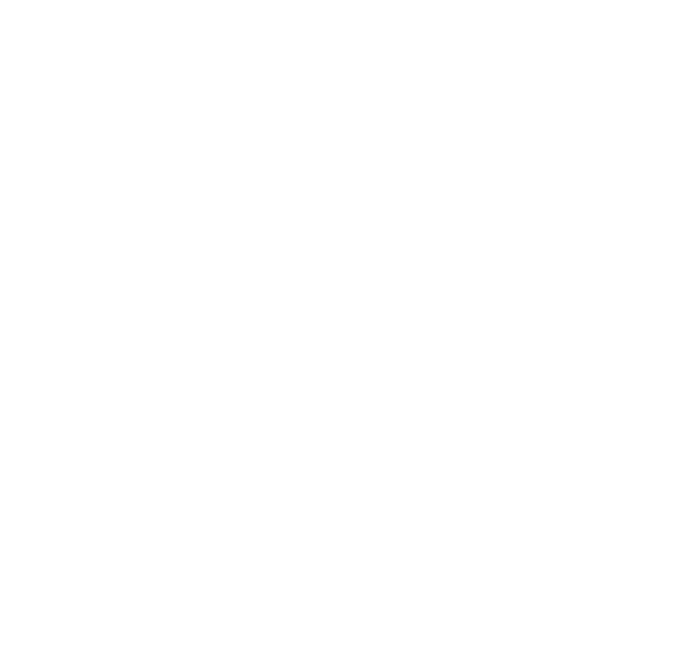
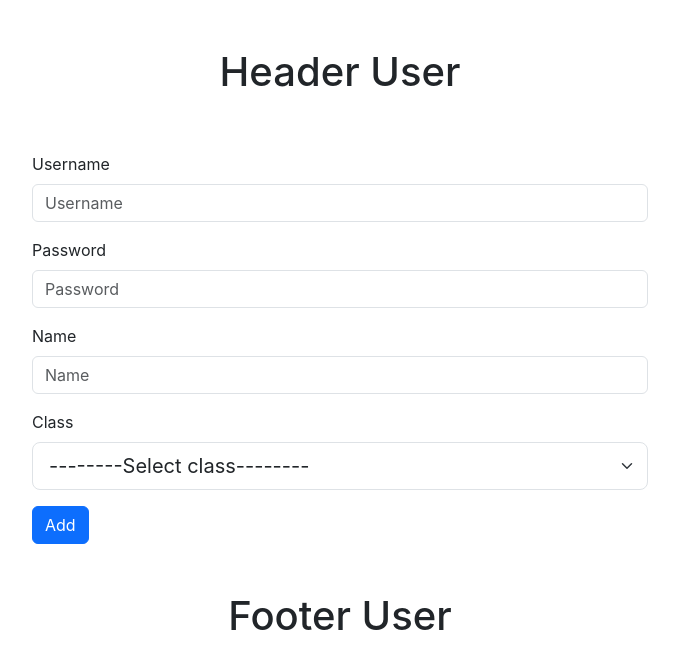
Before and after one commit to ntnghia-it01/example-fe-sd19303, a React (Create React App) app: page /register in a window 1280 px wide. Before the commit this address had no page. Shown: the top 668 px of the page, without its empty margins (300-979 px from the left). Built offline with nearby package versions, Linux system fonts and the light colour scheme.

Commit message:
commit 2025.03.29

```diff
--- a/package.json
+++ b/package.json
@@ -11,6 +11,7 @@
     "react": "^19.0.0",
     "react-bootstrap": "^2.10.9",
     "react-dom": "^19.0.0",
+    "react-hook-form": "^7.55.0",
     "react-router": "^7.4.0",
     "react-scripts": "5.0.1",
     "web-vitals": "^2.1.4"
--- a/src/App.js
+++ b/src/App.js
@@ -10,6 +10,8 @@
 import Products from './pages/Products';
 import MainUser from "./pages/MainUser";
 import MainAdmin from "./pages/MainAdmin";
+import Register from "./pages/Register";
+import RegisterUseHookForm from "./pages/RegisterUseHookForm";
 
 function App() {
 
@@ -29,6 +31,8 @@
         <Route index element={<Home/>}/>
         {/* path của route con không có dấu / phía trước */}
         <Route path="login" element={<Login/>}/>
+        <Route path="register" element={<Register/>}/>
+        <Route path="register-use-hook-form" element={<RegisterUseHookForm/>}/>
       </Route>
 
       <Route path="/admin" element={<MainAdmin/>}>
@@ -37,6 +41,10 @@
       </Route>
     </Routes>
   );
+
+  // Tạo 1 trang đăng ký với url /register
+  // Có thông các input sau
+  // username, password, name, class (dropdown)
 }
 
 export default App;
--- /dev/null
+++ b/src/pages/Register/index.jsx
@@ -0,0 +1,105 @@
+import { useState } from "react";
+
+const Register = () => {
+
+  // Khi ấn thêm thực hiện kiểm tra thông tin với các điều kiện sau
+  // Username không được bỏ trống
+  // Password không được bỏ trống và tối thiểu 6 ký tự
+  // Name không được bỏ trống
+  // Class bắt buộc chọn
+
+  // Tạo 4 state lưu thông tin của 4 nội dung user nhập vào
+  // Tạo 4 state lưu error của 4 nội dung trên
+  //  - Nếu có lỗi thì error tương ứng != null
+  // Tạo hàm khi có sự kiện click vào nút thêm để thực hiện kiểm tra trên
+
+  const [username, setUsername] = useState("");
+  const [password, setPassword] = useState("");
+  const [name, setName] = useState("");
+  const [className, setClassName] = useState("-1");
+
+  const [errUsername, setErrUsername] = useState(null);
+  const [errPassword, setErrPassword] = useState(null);
+  const [errName, setErrName] = useState(null);
+  const [errClassName, setErrClassName] = useState(null);
+
+  const handleChangeUsername = (props)=>{
+    setUsername(props.target.value);
+  }
+
+  const handleChangePassword = (props)=>{
+    setPassword(props.target.value);
+  }
+
+  const handleChangeName = (props)=>{
+    setName(props.target.value);
+  }
+
+  const handleChangeClassName = (props)=>{
+    setClassName(props.target.value);
+  }
+
+  const handleRegister = ()=>{
+    if(username.trim().length == 0){
+      setErrUsername("Username Error!");
+    }
+
+    if(password.trim().length < 6){
+      setErrPassword("Password Error!");
+    }
+
+    if(name.trim().length == 0){
+      setErrName("Name Error!");
+    }
+
+    if(className == -1){
+      setErrClassName("Class Name Error!");
+    }
+  }
+
+  return (
+    <div className="container col-6 offset-3">
+      <div className="mb-3">
+        <label for="" className="form-label">
+          Username
+        </label>
+        <input onChange={handleChangeUsername} required maxLength={20} type="text" className="form-control" placeholder="Username" />
+        {/* Nếu errUsername != null || errUsername != undefind || errUsername == true || errUsername != 0 */}
+        {errUsername && <small className="text-danger">{errUsername}</small>}
+      </div>
+
+      <div className="mb-3">
+        <label for="" className="form-label">
+          Password
+        </label>
+        <input onChange={handleChangePassword} type="password" className="form-control" placeholder="Password" />
+      </div>
+
+      <div className="mb-3">
+        <label for="" className="form-label">
+          Name
+        </label>
+        <input onChange={handleChangeName} type="text" className="form-control" placeholder="Name" />
+      </div>
+
+      <div className="mb-3">
+        <label for="" className="form-label">
+          Class
+        </label>
+        <select onChange={handleChangeClassName} className="form-select form-select-lg" name="" id="">
+          <option selected value="-1">--------Select class--------</option>
+          <option value="1">WD19301</option>
+          <option value="2">WD19302</option>
+          <option value="3">WD19303</option>
+          <option value="4">WD19304</option>
+        </select>
+      </div>
+
+      <button onClick={handleRegister} type="button" className="btn btn-primary">
+        Add
+      </button>
+    </div>
+  );
+};
+
+export default Register;
--- /dev/null
+++ b/src/pages/RegisterUseHookForm/index.jsx
@@ -0,0 +1,67 @@
+// Khi ấn thêm thực hiện kiểm tra thông tin với các điều kiện sau
+// Username không được bỏ trống
+// Password không được bỏ trống và tối thiểu 6 ký tự
+// Name không được bỏ trống
+// Class bắt buộc chọn
+
+import { useForm } from 'react-hook-form';
+
+const RegisterUseHookForm = () => {
+  const {
+    register
+  } = useForm();
+
+  return (
+    <div className="container col-6 offset-3">
+      <div className="mb-3">
+        <label for="" className="form-label">
+          Username
+        </label>
+        <input
+          type="text"
+          className="form-control"
+          placeholder="Username"
+          {...register("username", {
+            required: {value: true, message: "Username required!"},
+            // minLength: {value: 6, message: "Username min Length 6 charter"},
+            // valueAsNumber: true,
+            // min: {value: 10, message: "Error"}
+          })}
+        />
+      </div>
+
+      <div className="mb-3">
+        <label for="" className="form-label">
+          Password
+        </label>
+        <input type="password" className="form-control" placeholder="Password" />
+      </div>
+
+      <div className="mb-3">
+        <label for="" className="form-label">
+          Name
+        </label>
+        <input type="text" className="form-control" placeholder="Name" />
+      </div>
+
+      <div className="mb-3">
+        <label for="" className="form-label">
+          Class
+        </label>
+        <select className="form-select form-select-lg" name="" id="">
+          <option selected value="-1">--------Select class--------</option>
+          <option value="1">WD19301</option>
+          <option value="2">WD19302</option>
+          <option value="3">WD19303</option>
+          <option value="4">WD19304</option>
+        </select>
+      </div>
+
+      <button type="button" className="btn btn-primary">
+        Add
+      </button>
+    </div>
+  );
+};
+
+export default RegisterUseHookForm;
```
Also changed, not shown: 1 other file (tests, documents, lock files or other folders).
